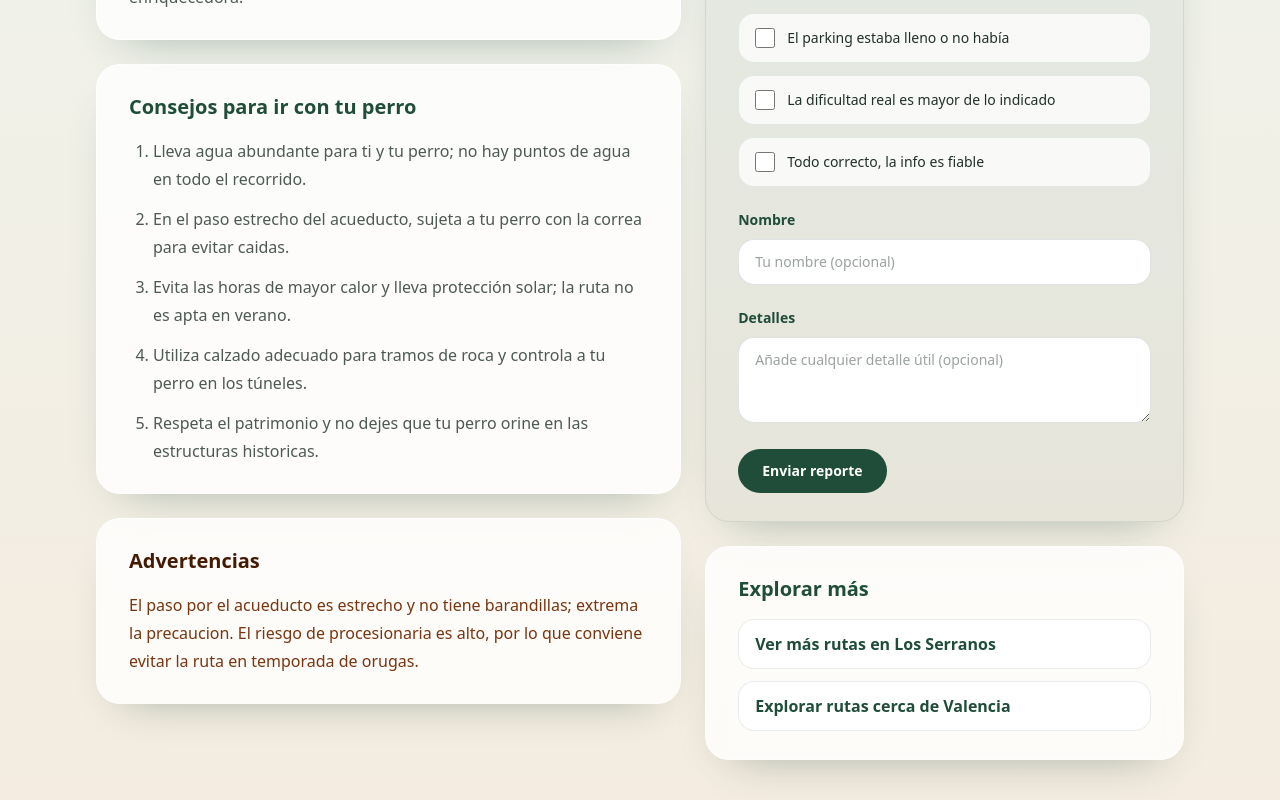
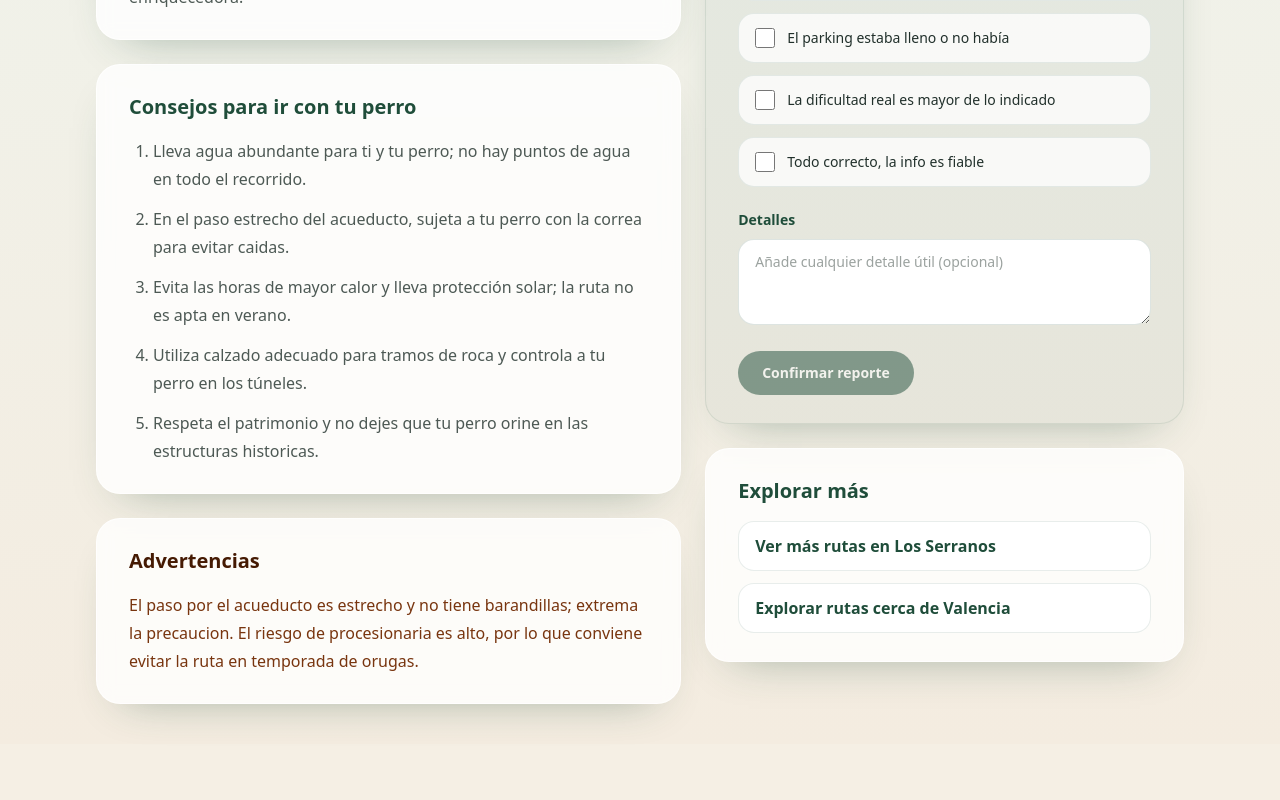
Before and after one commit to eloylt13/rutas-perro-valencia, a Next.js app: page /rutas/acueducto-romano-pena-cortada in a window 1280 px wide. Shown: the part 1931-2731 px from the top of the page. After the commit the page ends 2675 px from the top, so only its background shows below. Built offline with nearby package versions, Linux system fonts and the light colour scheme.

Commit message:
fix: formulario reporte sin nombre y botón condicional

```diff
--- a/components/FormularioReporte.tsx
+++ b/components/FormularioReporte.tsx
@@ -20,9 +20,9 @@ type EstadoEnvio = "idle" | "sending" | "success" | "error";
 
 export default function FormularioReporte({ nombreRuta }: FormularioReporteProps) {
   const [estado, setEstado] = useState<EstadoEnvio>("idle");
-  const [nombre, setNombre] = useState("");
   const [detalle, setDetalle] = useState("");
   const [seleccionadas, setSeleccionadas] = useState<string[]>([]);
+  const haySeleccion = seleccionadas.length > 0;
 
   function toggleOpcion(opcion: string) {
     setSeleccionadas((actuales) =>
@@ -34,12 +34,16 @@ export default function FormularioReporte({ nombreRuta }: FormularioReporteProps
 
   async function handleSubmit(event: React.FormEvent<HTMLFormElement>) {
     event.preventDefault();
+
+    if (!haySeleccion) {
+      return;
+    }
+
     setEstado("sending");
 
     const formData = {
       ruta: nombreRuta,
       incidencias: seleccionadas,
-      nombre,
       detalle
     };
 
@@ -55,7 +59,6 @@ export default function FormularioReporte({ nombreRuta }: FormularioReporteProps
       }
 
       setEstado("success");
-      setNombre("");
       setDetalle("");
       setSeleccionadas([]);
     } catch {
@@ -119,18 +122,6 @@ export default function FormularioReporte({ nombreRuta }: FormularioReporteProps
         </fieldset>
 
         <label className="block space-y-2">
-          <span className="text-sm font-semibold text-bosque">Nombre</span>
-          <input
-            type="text"
-            name="nombre"
-            value={nombre}
-            onChange={(event) => setNombre(event.target.value)}
-            placeholder="Tu nombre (opcional)"
-            className="w-full rounded-2xl border border-bosque/15 bg-white px-4 py-3 text-sm text-grafito outline-none transition placeholder:text-grafito/45 focus:border-bosque/40"
-          />
-        </label>
-
-        <label className="block space-y-2">
           <span className="text-sm font-semibold text-bosque">Detalles</span>
           <textarea
             name="detalle"
@@ -150,10 +141,10 @@ export default function FormularioReporte({ nombreRuta }: FormularioReporteProps
 
         <button
           type="submit"
-          disabled={estado === "sending"}
-          className="inline-flex min-h-11 items-center justify-center rounded-full bg-bosque px-6 py-3 text-sm font-semibold text-white transition hover:bg-bosque/90 disabled:cursor-not-allowed disabled:bg-bosque/50"
+          disabled={!haySeleccion || estado === "sending"}
+          className="inline-flex min-h-11 items-center justify-center rounded-full bg-bosque px-6 py-3 text-sm font-semibold text-white transition hover:bg-bosque/90 disabled:cursor-not-allowed disabled:opacity-50"
         >
-          {estado === "sending" ? "Enviando..." : "Enviar reporte"}
+          {estado === "sending" ? "Enviando..." : "Confirmar reporte"}
         </button>
       </form>
     </section>
```
